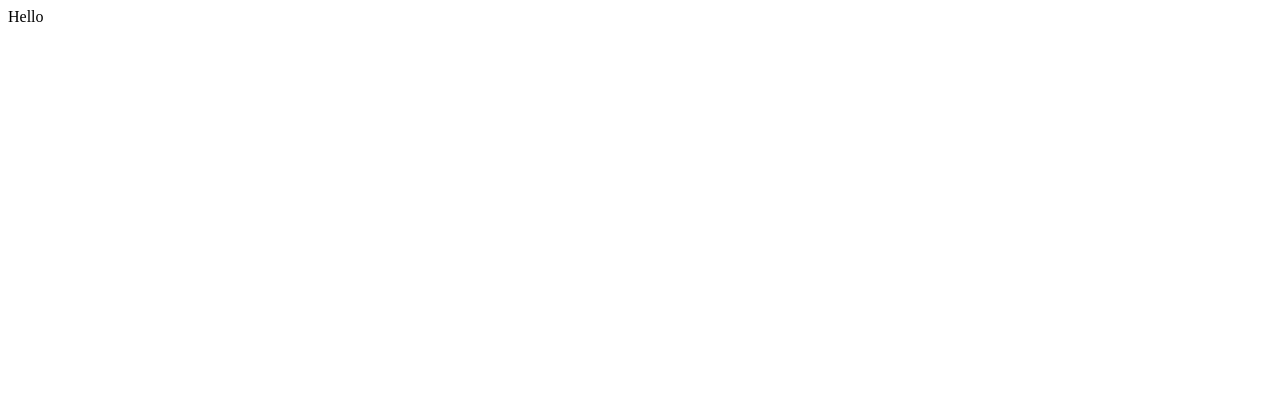
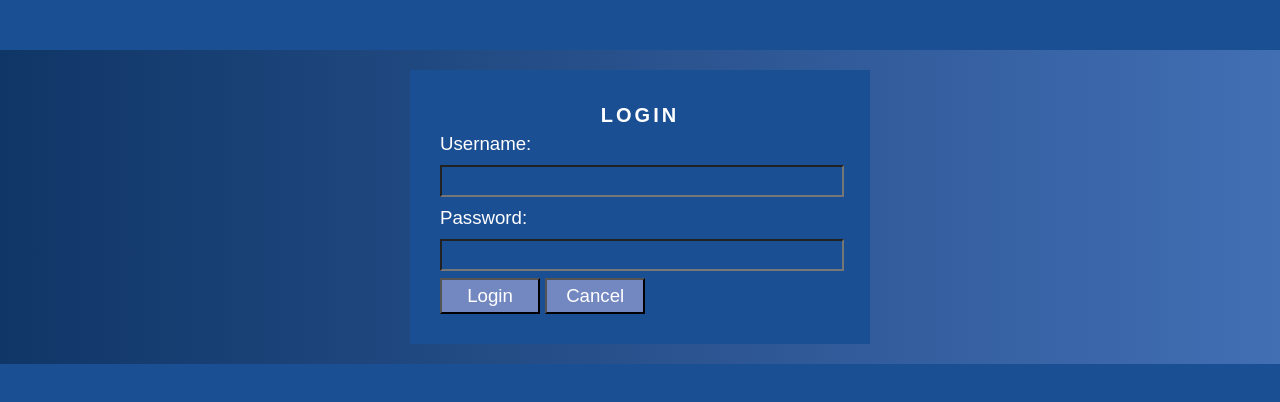
Before and after one commit to thachsonhaptv2021-crypto/thachsonhap-da25tta, a plain HTML site: page html/page2.html in a window 1280 px wide. Drawn offline with Linux system fonts and the light colour scheme.

Commit message:
dinhdangngay20/5

```diff
--- /dev/null
+++ b/css/styler2.css
@@ -0,0 +1,43 @@
+/*thông tin ca nhân*/
+*{
+	margin:0;
+	padding:0;
+	font-family: Arial,Helvetica, sans-serif;
+	background-color:#1B4F93;
+	font-size: 14pt;
+	line-height:1.5;
+	color:white ;
+}
+div.container {
+    margin-top: 50px;
+	padding: 20px ;
+	background: linear-gradient(to right, #103667,#426EB4);
+	}
+#title{
+		text-transform:uppercase;
+		font-size: 20px;
+		letter-spacing: 3px;
+		text-align: center;
+}
+label{
+		display: block;
+}
+form#frmLogin{
+		padding:30px;
+		max-width: 400px;
+		margin: auto;
+
+	}
+	input.form-group{
+		width:600px;
+
+	}
+	input.form-control{
+		width:100%;
+		margin:7px 0px;
+	}
+	input.button{
+		padding:2px;
+		background-color: #7388C1;
+		width:100px;
+	}
--- /dev/null
+++ b/css/styler3.css
@@ -0,0 +1,47 @@
+
+*{
+	margin:0;
+	padding:0;
+	font-family: Arial,Helvetica, sans-serif;
+	background-color:#103667;
+	font-size: 14pt;
+	line-height:1.5;
+	color:white ;
+
+}
+div.container {
+    margin-top: 50px;
+	padding: 20px ;
+	background: linear-gradient(to right, #1B4F93,#426EB4);
+	width:600px;
+	margin-left: 400px ;
+
+}
+#title{
+		text-transform:uppercase;
+		font-size: 20px;
+		letter-spacing: 3px;
+		text-align: center;
+}
+label{
+		display: block;
+}
+form#frmLogin{
+		padding:30px;
+		max-width: 500px;
+		margin: auto;
+
+	}
+	input.form-group{
+		width:600px;
+
+	}
+	input.dinhdang1{
+		width:80%;
+		margin:7px 0px;
+	}
+	input.button{
+		padding:2px;
+		background-color:#94AAD6;
+		width:100px;
+	}
--- a/html/page2.html
+++ b/html/page2.html
@@ -3,10 +3,28 @@
 	<head>
 		<title>THÔNG TIN CA NHÂN</title>
 		<meta charset="utf-8">
+		<link rel = "stylesheet" href ="../css/styler2.css">
 	</head>
 	<body>
-		Hello
+		<div class = "container">
+			<form  id = "frmLogin">
 
+			<h2 id = "title"> Login </h2>
+
+			<div class = "form-group">
+
+				<label for = "txtUsername"> Username: </label>
+				<input class = "form-control" type = "text" id = "txtUsername" name = "txtUsername">
+			</div>
+			<div class = "form-group">
+				<label for = "txtPassword"> Password: </label>
+				<input class = "form-control" type = "Password" id = "txtPassword" name = "txtPassword">
+			</div>
+				<input class ="button" type = "submit" id = "sbLogin" name = "sbLogin" value = "Login">
+				<input class ="button" type = "reset" id = "rsCancel" name = "rsCancel" value = "Cancel">
+
+			</form>
+		</div>
 	</body>
 
 </html>
```
Also changed, not shown: html/page3.html (added, +43 -0 lines), 1 other file.
